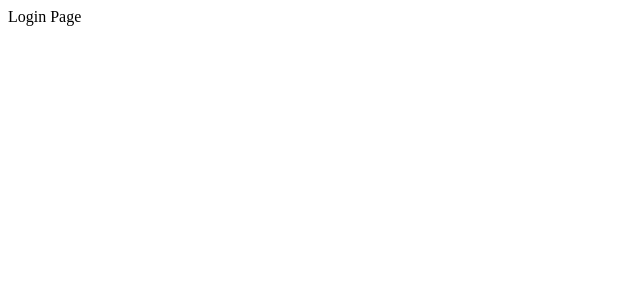
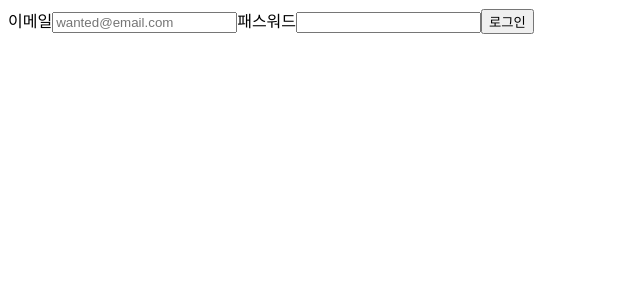
Before and after one commit to chmini/todo-app, a React (Vite) app in the folder apps/frontend/: page / in a window 1280 px wide. Shown: the top 300 px of the page, without its empty margins (0-640 px from the left). Built offline with nearby package versions, Linux system fonts and the light colour scheme.

Commit message:
feat: add basic loginform feature

```diff
--- /dev/null
+++ b/apps/frontend/src/components/Login/LoginForm.tsx
@@ -0,0 +1,49 @@
+import { yupResolver } from "@hookform/resolvers/yup";
+import { useForm } from "react-hook-form";
+import * as yup from "yup";
+
+import { Button } from "@/components/shared";
+import { sleep } from "@/utils/sleep";
+
+import type { SubmitHandler } from "react-hook-form";
+
+interface LoginFormValue {
+  email: string;
+  password: string;
+}
+
+const schema = yup.object({
+  email: yup.string().required(),
+  password: yup.string().required(),
+});
+
+export default function LoginForm() {
+  const {
+    register,
+    handleSubmit,
+    formState: { isSubmitting, errors },
+  } = useForm<LoginFormValue>({ resolver: yupResolver(schema) });
+  const onSubmit: SubmitHandler<LoginFormValue> = async (data) => {
+    // ANCHOR 로딩을 보기 위한 장치
+    await sleep(1000);
+    console.log(data);
+  };
+
+  return (
+    <form onSubmit={handleSubmit(onSubmit)}>
+      <label htmlFor="email">
+        이메일
+        <input id="email" placeholder="wanted@email.com" type="email" {...register("email")} />
+      </label>
+      {errors.email?.message}
+      <label htmlFor="password">
+        패스워드
+        <input id="password" type="password" {...register("password")} />
+      </label>
+      {errors.password?.message}
+      <Button isLoading={isSubmitting} type="submit">
+        로그인
+      </Button>
+    </form>
+  );
+}
--- /dev/null
+++ b/apps/frontend/src/components/Login/index.ts
@@ -0,0 +1 @@
+export { default as LoginForm } from "./LoginForm";
--- a/apps/frontend/src/pages/Login.tsx
+++ b/apps/frontend/src/pages/Login.tsx
@@ -1,3 +1,5 @@
+import { LoginForm } from "@/components/Login";
+
 export default function LoginPage() {
-  return <div>Login Page</div>;
+  return <LoginForm />;
 }
--- /dev/null
+++ b/apps/frontend/src/utils/sleep.ts
@@ -0,0 +1,4 @@
+export const sleep = (ms: number) =>
+  new Promise((resolve) => {
+    setTimeout(resolve, ms);
+  });
```
